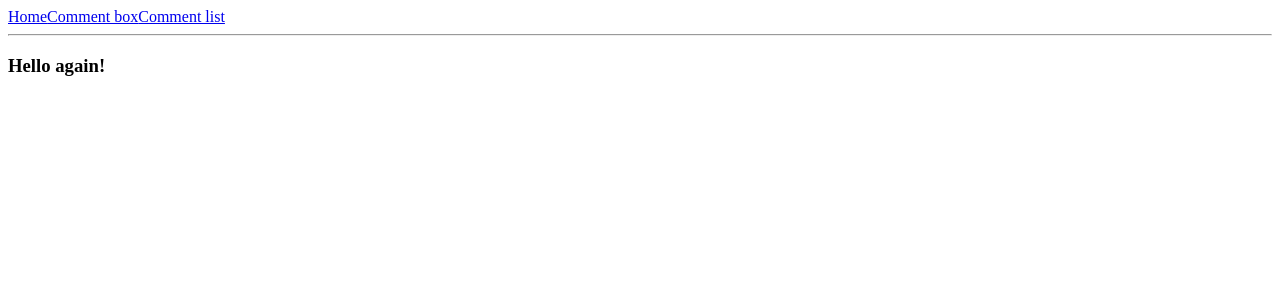
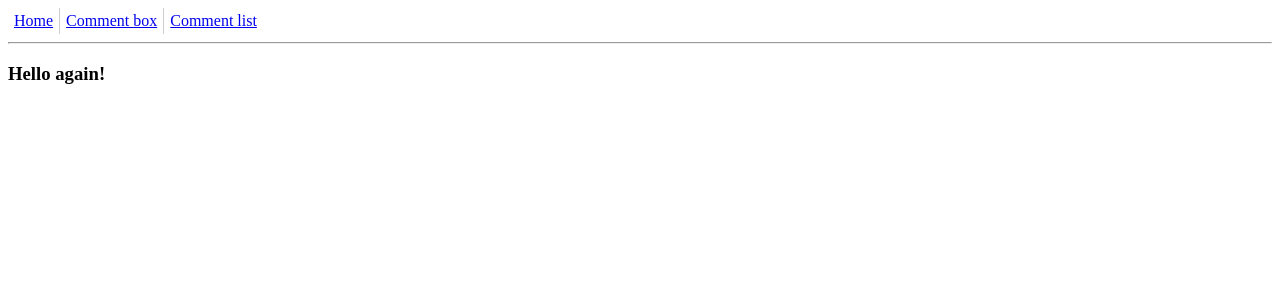
Before and after one commit to srgg6701/Advanced-React-Exercises, a React (Create React App) app: page / in a window 1280 px wide. Shown: the top 300 px of the page. Built offline with nearby package versions, Linux system fonts and the light colour scheme.

Commit message:
Adding and applying styles

```diff
--- /dev/null
+++ b/src/components/App.css
@@ -0,0 +1,18 @@
+nav ul {
+    margin: 0;
+    padding: 0;
+}
+
+nav li {
+    display: inline-block;
+    list-style: none;
+}
+
+nav li a {
+    display: block;
+    padding: 4px 6px;
+}
+
+nav li +li a{
+    border-left: solid 1px #ccc;
+}
--- a/src/components/App.js
+++ b/src/components/App.js
@@ -2,6 +2,7 @@ import React from 'react';
 import { Route, Link } from "react-router-dom";
 import CommentBox from "./CommentBox/";
 import CommentList from './CommentList/';
+import './App.css';
 
 const LINKS = [
     ['box', 'Comment box', CommentBox],
@@ -17,8 +18,10 @@ export default class App extends React.Component {
         return (
             <React.Fragment>
                 <nav>
-                    <Link to="/">Home</Link>
-                    {setLinksData(linkData => <Link to={linkData[0]}>{linkData[1]}</Link>)}
+                    <ul>
+                    <li><Link to="/">Home</Link></li>
+                    {setLinksData(linkData => <li><Link to={linkData[0]}>{linkData[1]}</Link></li>)}
+                    </ul>
                 </nav>
                 <hr />
                 <h3>Hello again!</h3>
```
Also changed, not shown: src/components/CommentBox/css.css (added), src/components/CommentList/css.css (added).
